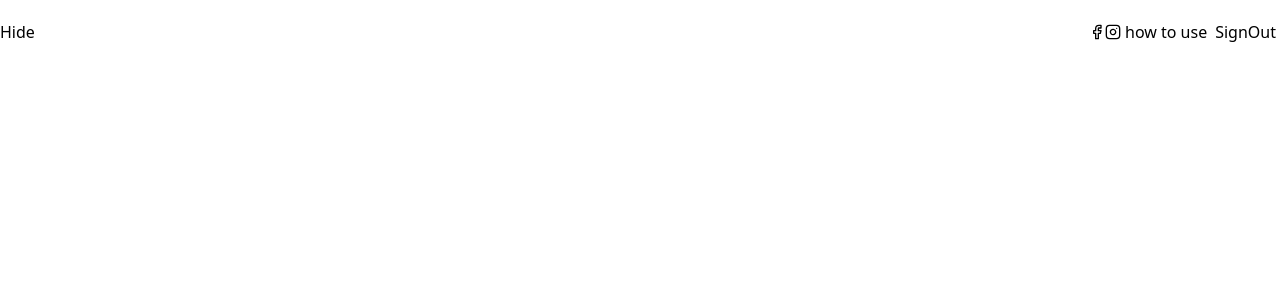
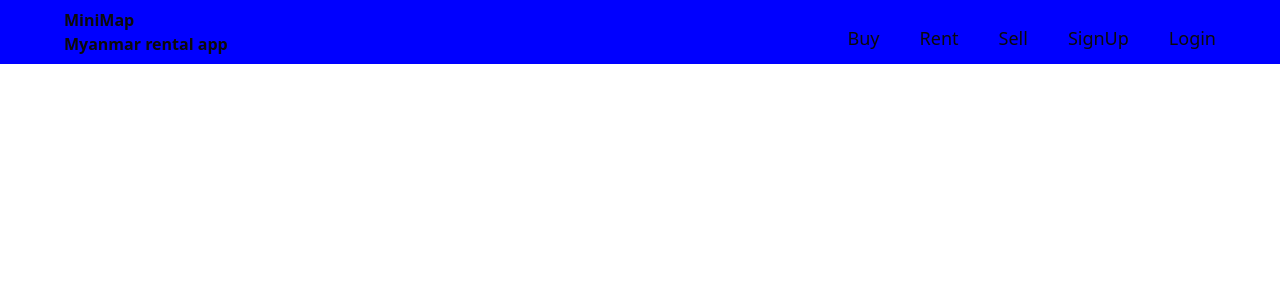
Before and after one commit to soesandarwin2201/rental-app-frontend, a React (Create React App) app: page / in a window 1280 px wide. Shown: the top 300 px of the page. Built offline with nearby package versions, Linux system fonts and the light colour scheme.

Commit message:
Create the navbar

```diff
--- a/src/App.js
+++ b/src/App.js
@@ -1,12 +1,12 @@
 import React from 'react';
 import { BrowserRouter } from "react-router-dom";
-import MiniNavbar from './components/Navbar/miniNavbar';
+import Navbar from './components/Navbar/Navbar';
 import './index.css';
 
 const App = () => {
   return (
     <BrowserRouter>
-    <MiniNavbar />
+    <Navbar />
     </BrowserRouter>
    );
 }
--- /dev/null
+++ b/src/Styles.js
@@ -0,0 +1,17 @@
+const styles = {
+     paddingX: "sm:px-16 px-6",
+     paddingY: "sm:py-16 py-6",
+     padding: "sm:px-16 px-6 sm:py-16 py-10",
+
+     heroHeadText:
+       "font-black lg:text-[60px] sm:text-[25px] xs:text-[18px] text-[16px] lg:leading-[68px] mt-2",
+     heroSubText:
+       "text-[#dfd9ff] font-medium lg:text-[15px] sm:text-[26px] xs:text-[20px] text-[16px] lg:leading-[40px]",
+
+     sectionHeadText:
+       "text-slate-800 font-black md:text-[60px] sm:text-[50px] xs:text-[40px] text-[30px]",
+     sectionSubText:
+       "sm:text-[18px] text-[14px] text-slate-800 uppercase tracking-wider",
+   };
+
+export { styles };
--- a/src/components/Navbar/Navbar.jsx
+++ b/src/components/Navbar/Navbar.jsx
@@ -1,9 +1,53 @@
 import React, { useEffect , useState } from 'react';
 import { Link, NavLink} from 'react-router-dom';
+import { styles } from '../../Styles';
+import { navLinks } from './navData';
+import './navbar.css'
+import { act } from 'react-dom/test-utils';
 
 const Navbar = () => {
-     return (
+      const [active, setActive] = useState('');
+      const [toggle, setToggle] = useState(false);
 
+      return (
+        <nav className={`${styles.paddingX} w-full flex items-center py-2 fixed top-0 z-20 navbar`}>
+            <div className="w-full flex justify-between items-center max-w-7xl mx-auto">
+                  <Link to='/' className='flex items-center gap-2' onClick={() =>{setActive(""); window.scrollTo(0,0,);}}>
+                        <p className="text-stone-950 font-bold cursor-pointer flex flex-col">
+                              MiniMap&nbsp;
+                              <span className="sm:block hidden">Myanmar rental app</span>
+                        </p>
+                  </Link>
+                  <ul className="list-none hidden sm:flex flex-row gap-10">
+                      {
+                        navLinks.map((link) => (
+                              <li key={link.id} className={`${active === link.title? "active" : 'text-stone-950'} hover:text-slate-800 text-[18px] font-medium cursor-pointer mt-3`} onClick={() => setActive(link.title)}>
+                                    <a href={`#${link.id}`}>{link.title}</a>
+                              </li>
+                        ))
+                      }
+                  </ul>
+                  <div className="sm:hidden flex flex-1 justify-end items-center">
+                        <img src="" alt="menu" className='w-[28px] h-[28px] object-contain'
+                        onClick={() => setToggle(!toggle)} />
+
+                        <div className={` ${ !toggle ? 'hidden' : 'flex'} p-6 navbar absolute top-20 right-0 mx-4 my-2 min-w[140px] z-10 rounded-xl`}>
+                              <ul className="list-none flex justify-end items-start flex-1 flex-col gap-4">
+                                    {
+                                          navLinks.map((nav) => (
+                                                <li key={nav.id} className={`font-poppins font-medium cursor-pointer text-[16px] ${ active === nav.title ? "active" : "text-stone-950"}`}
+                                                onClick={() => { setToggle(!toggle); setActive(nav.title);}}>
+                                                      <a href={`#${nav.id}`}>{nav.title}</a>
+
+                                                </li>
+                                          ))
+                                    }
+                              </ul>
+
+                        </div>
+                  </div>
+            </div>
+        </nav>
       );
 }
 
--- a/src/components/Navbar/miniNavbar.jsx
+++ /dev/null
@@ -1,28 +0,0 @@
-import React from 'react';
-import { Link } from 'react-router-dom';
-import { FiFacebook, FiInstagram } from 'react-icons/fi'
-import './navbar.css'
-
-const MiniNavbar = () => {
-     return (
-          <div className='flex  w-full justify-between items-center py-0 fixed top-0 z-20 mini-navbar'>
-               <span className=''>Hide</span>
-            <ul className='flex justify-between items-center mt-0 pt-0'>
-               <li className=''>
-                    <Link to='/' className='mx-1'><FiFacebook /></Link>
-               </li>
-               <li>
-                    <Link to='/' className='mx-1' ><FiInstagram /></Link>
-               </li>
-               <li>
-                    <Link to='/' className='mx-1' >how to use</Link>
-               </li>
-               <li>
-                    <Link to='/' className='mx-1' >SignOut</Link>
-               </li>
-            </ul>
-          </div>
-      );
-}
-
-export default MiniNavbar;
--- a/src/components/Navbar/navData.js
+++ b/src/components/Navbar/navData.js
@@ -0,0 +1,22 @@
+export const navLinks = [
+     {
+          id: "buy",
+          title: "Buy"
+     },
+     {
+       id: 'rent',
+       title: 'Rent',
+     },
+     {
+          id: "sell",
+          title: "Sell"
+     },
+     {
+          id: 'signup',
+          title: 'SignUp'
+     },
+     {
+          id: 'login',
+          title: 'Login'
+     }
+];
--- a/src/components/Navbar/navbar.css
+++ b/src/components/Navbar/navbar.css
@@ -1,3 +1,4 @@
-.mini-navitems{
-     margin-inline: 1rem;
+.navbar {
+     background-color: blue;
+     color: #fff;
 }
```
